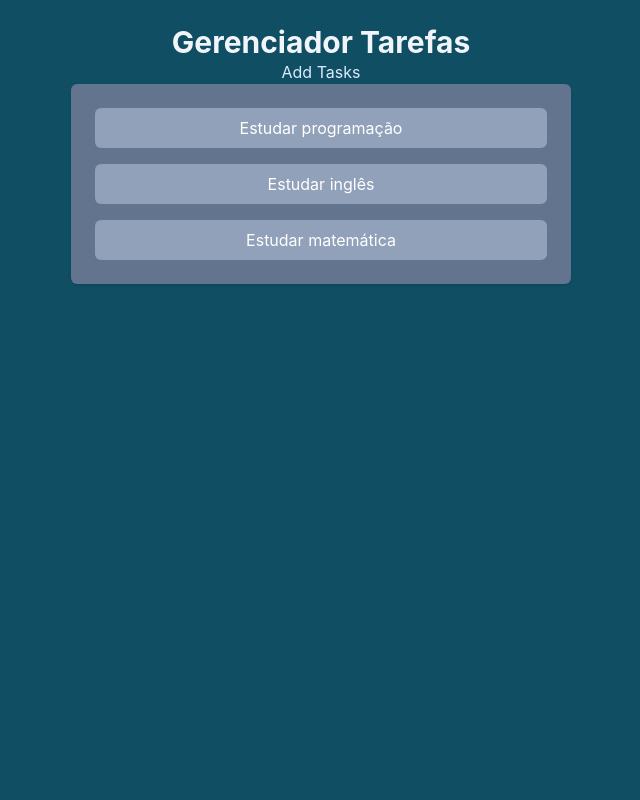
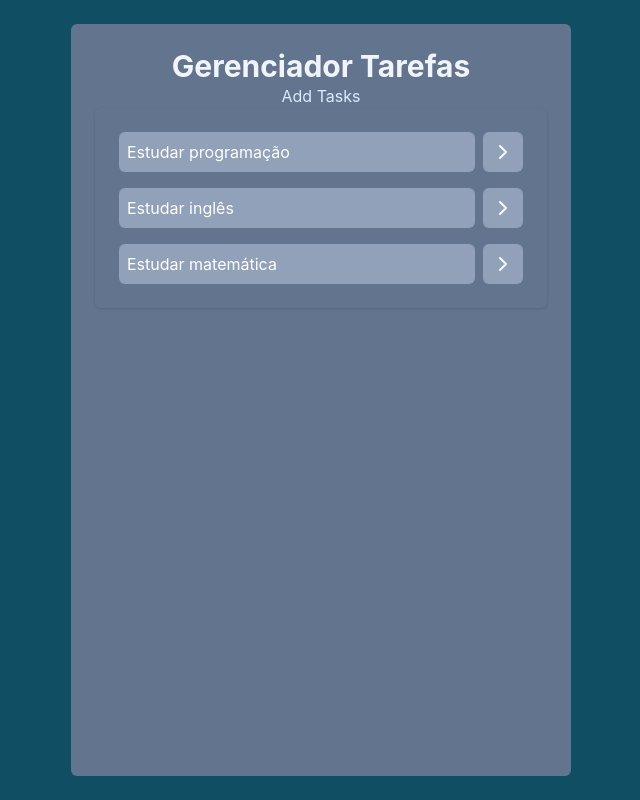
Before and after one commit to rodrigo-gr-pereira/gerenciador-tarefas, a React (Vite) app: page / in a window 1280 px wide. Shown: the whole page, without its empty margins (319-959 px from the left). Built offline with nearby package versions, Linux system fonts and the light colour scheme.

Commit message:
function onclick- isCompleted - atualizando state - compontens

```diff
--- a/src/App.jsx
+++ b/src/App.jsx
@@ -9,7 +9,7 @@ function App() {
       id: 1,
       title: "Estudar programação",
       description:
-        "Estudar programaçao para se tornar um desenvolvedor full stack.",
+        "Estudar programação para se tornar um desenvolvedor full stack.",
       isCompleted: false,
     },
     {
@@ -19,22 +19,34 @@ function App() {
       isCompleted: false,
     },
     {
-      id: 1,
-      title: "Estudar matemática ",
+      id: 3,
+      title: "Estudar matemática",
       description:
         "Estudar matemática para se tornar um desenvolvedor full stack.",
       isCompleted: false,
     },
   ]);
 
+  function onTasksClick(taskId) {
+    const newTasks = tasks.map((task) => {
+      //PRECISO ATUALIZAR A TAREFA4
+      if (task.id === taskId) {
+        return { ...task, isCompleted: !task.isCompleted };
+      }
+      //NAO PRECISO ATUALIZAR ESSA TAREFA
+      return task;
+    });
+    setTasks(newTasks);
+  }
+
   return (
-    <div className="w-screen h-screen bg-cyan-900 bs-slate-500 flex justify-center p-6">
-      <div className="w-[500px]">
+    <div className="w-screen h-screen bg-cyan-900 flex justify-center p-6">
+      <div className="w-[500px] bg-slate-500 p-6 rounded-md">
         <h1 className="text-3xl text-slate-100 font-bold text-center">
           Gerenciador Tarefas
         </h1>
         <AddTasks />
-        <Tasks tasks={tasks} />
+        <Tasks tasks={tasks} onTasksClick={onTasksClick} />
       </div>
     </div>
   );
--- a/src/components/Tasks.jsx
+++ b/src/components/Tasks.jsx
@@ -1,12 +1,20 @@
+import { ChevronRightIcon } from "lucide-react";
+
 const Tasks = (props) => {
   return (
     <ul className="space-y-4 p-6 bg-slate-500 rounded-md shadow">
       {props.tasks.map((task) => (
-        <li key={task.id} className="flex">
-          <button className="bg-slate-400 w-full text-white p-2 rounded-md ">
+        <li key={task.id} className="flex gap-2">
+          <button
+            onClick={() => props.onTasksClick(task.id)}
+            className={`bg-slate-400 text-left w-full text-white p-2 rounded-md ${task.isCompleted && "line-through"}`}
+          >
             {task.title}
+            {/*{task.isCompleted ? "COMPLETED" : "INCOMPLETE"}*/}
           </button>
-          <button></button>
+          <button className="bg-slate-400 p-2 rounded-md text-white">
+            <ChevronRightIcon />
+          </button>
         </li>
       ))}
     </ul>
```
